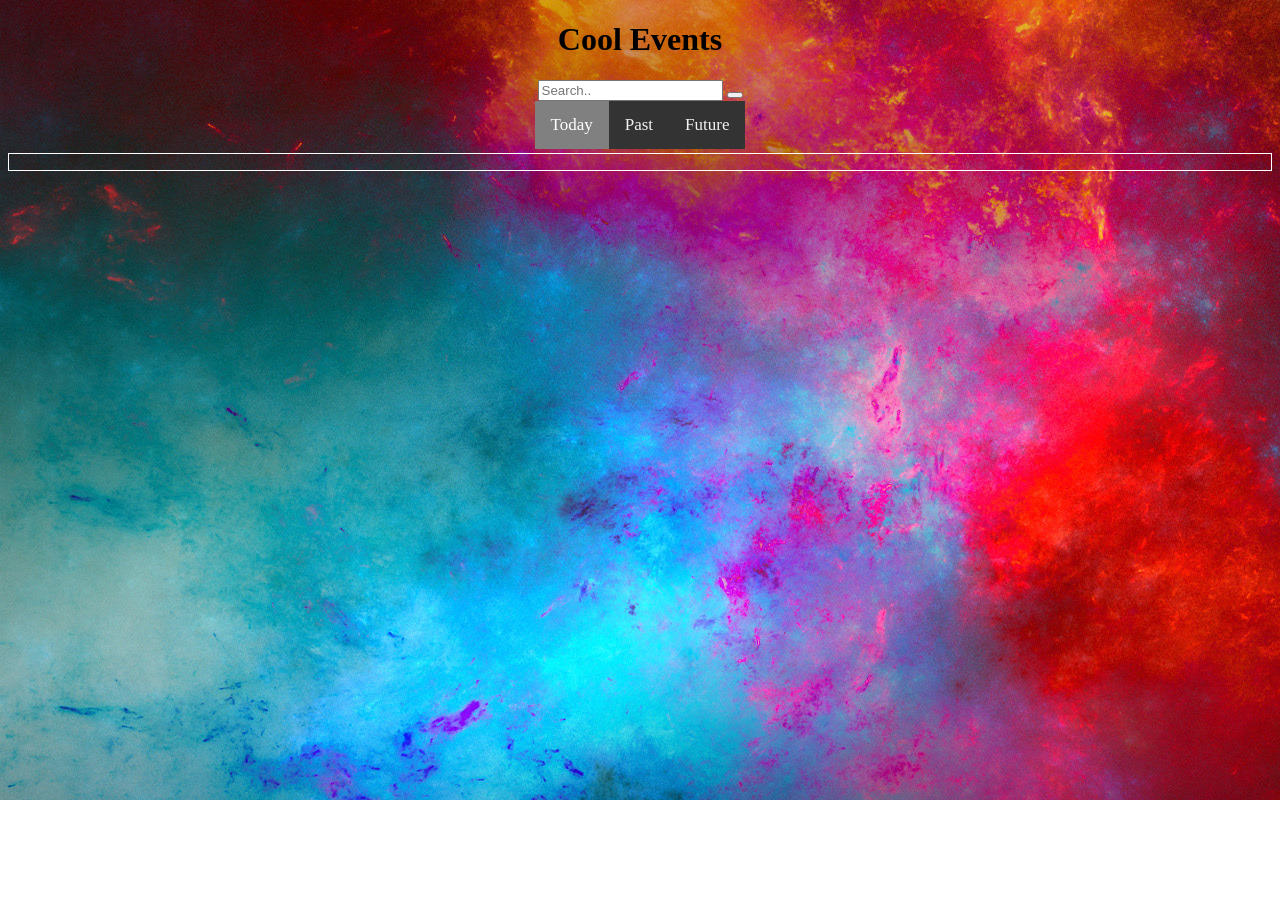
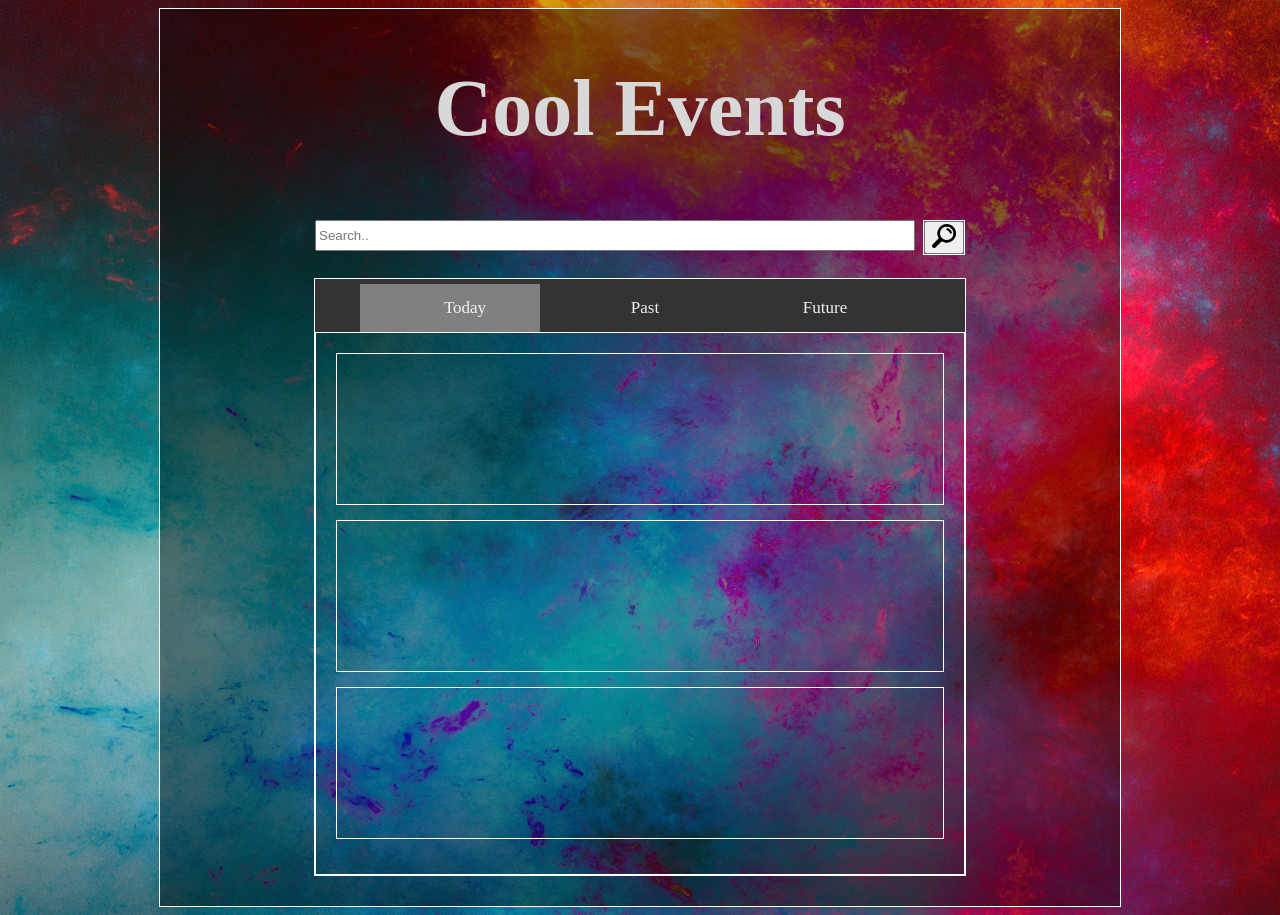
Before and after one commit to ina5/EventProject, a website with bundled scripts: page index.html in a window 1280 px wide. Before the commit the page ends 800 px from the top, so only its background shows below. Built offline with nearby package versions, Linux system fonts and the light colour scheme.

Commit message:
Finished the main visual structure of the webpage

```diff
--- a/css/styles.css
+++ b/css/styles.css
@@ -1,16 +1,20 @@
 body {
     background-image: url('../images/cosmos-background.jpg');
+    text-align: center;
 }
 
 #wrapper {
-    text-align: center;
+    width: 960px;
+    margin: 0px auto;
+    border: 1px solid white;
+    background-color: rgba(0, 0, 0, 0.4);
 }
+
 
 /* Add a black background color to the top navigation */
 .topnav {
     background-color: #333;
     overflow: hidden;
-    display: inline-block;
 }
 
 /* Style the links inside the navigation bar */
@@ -18,32 +22,101 @@ body {
     float: left;
     color: #f2f2f2;
     text-align: center;
-    padding: 14px 16px;
+    padding: 14px 15px;
     text-decoration: none;
     font-size: 17px;
+    width: 100%;
 }
 
 /* Change the color of links on hover */
-.topnav a:hover {
+.topnav .inactive-tab a:hover {
     background-color: #ddd;
     color: black;
 }
 
 /* Add a color to the active/current link */
-.topnav a.activeTab {
+.topnav .active-tab {
     background-color: grey;
     color: white;
+}
+
+.active-tab a:hover{
+    cursor: default;
 }
 
 .title {
     text-align: center;
 }
 
+.title h1 {
+    font-size: 500%;
+    color: rgb(216, 216, 216);
+}
+
 .container {
     border: 1px solid white;
-
 }
 
 .list {
     list-style: none;
 }
+
+.search {
+    margin-bottom: 10px;
+    width: 650px;
+    height: 25px;
+    margin: 20px auto;
+    padding: 13px;
+}
+
+.search input {
+    width: 91%;
+    height: 100%;
+    float: left;
+}
+
+.searchButton {
+    float: right;
+    border: 1px solid white;
+}
+
+.searchButton button img {
+    height: 24px;
+    margin: 0;
+}
+
+.searchButton button:hover{
+    cursor: pointer;
+}
+
+.container {
+    text-align: center;
+}
+
+
+.event-place {
+    width: 650px;
+    margin: 30px auto;
+    margin-top: 15px;
+    border: 1px solid white;
+}
+
+.topnav li {
+    float: left;
+    width: 30%;
+}
+
+ul {
+    list-style: none;
+    margin: 5px;
+}
+
+.event-list{
+    padding:15px;
+}
+
+.event-list li{
+    height: 150px;
+    border: 1px solid white;
+    margin-bottom: 15px;
+}
--- a/index.html
+++ b/index.html
@@ -17,20 +17,34 @@
         </div>
         <div class="search">
             <input type="text" placeholder="Search..">
-            <button type="submit"><i class="еvent-search"></i></button>
+            <div class="searchButton">
+                <button type="submit"><i class="еvent-search">
+                        <img src='./images/magnifier.png'>
+                    </i></button>
             </div>
-        <!-- Tab links -->
+        </div>
 
+        <div class="event-place">
             <div class="topnav">
-            <a class="activeTab" href="#today">Today</a>
+                <ul>
+                    <li class="active-tab">
+                        <a href="#today">Today</a>
+                    </li>
+                    <li class="inactive-tab">
                         <a href="#past">Past</a>
+                    </li>
+                    <li class="inactive-tab">
                         <a href="#future">Future</a>
+                    </li>
+                </ul>
             </div>
             <div class="container">
-            <ul class="list">
+                <ul class="event-list">
+                    <li></li>
+                    <li></li>
                     <li></li>
                 </ul>
-
+            </div>
         </div>
     </div>
 
```
Also changed, not shown: images/magnifier.png (added). Lines whose indentation alone changed are shown as unchanged.
